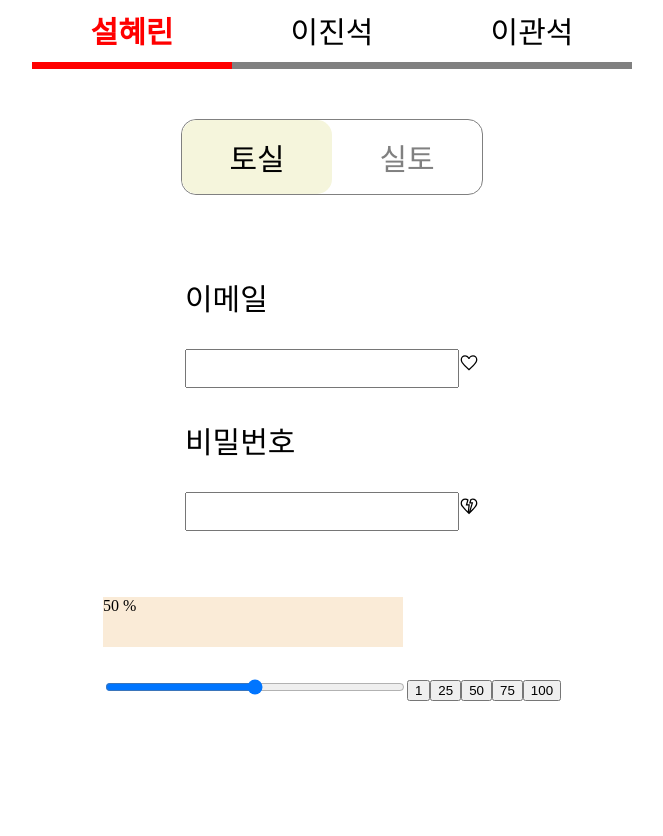
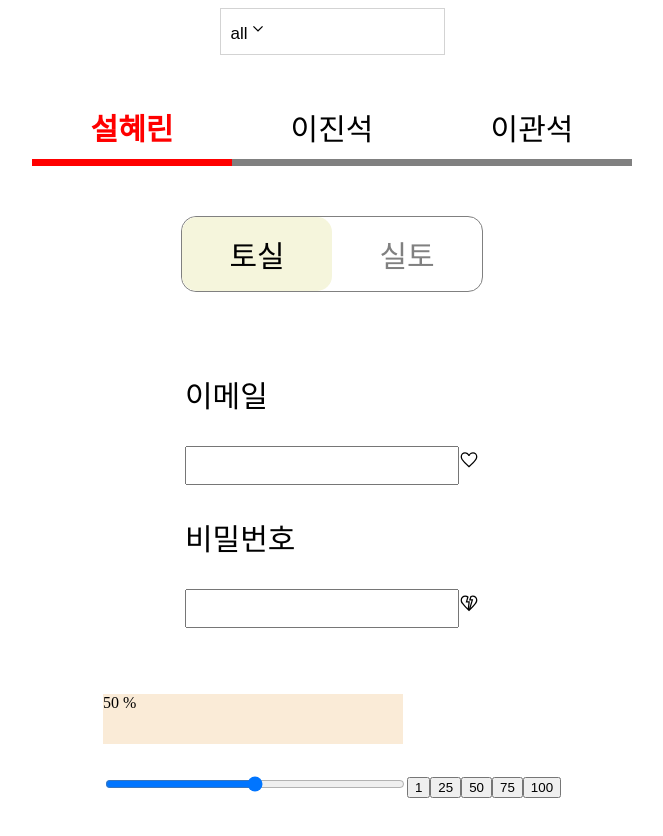
Before and after one commit to seolhyelin/web_fundemental_react, a React (Create React App) app: page / in a window 1280 px wide. Shown: the top 836 px of the page, without its empty margins (308-971 px from the left). Before the commit the page ends 800 px from the top, so only its background shows below. Built offline with nearby package versions, Linux system fonts and the light colour scheme.

Commit message:
Feat: 드롭다운 기능 구현 중

```diff
--- a/src/App.tsx
+++ b/src/App.tsx
@@ -1,4 +1,5 @@
 import GlobalComponent from 'components/GlobalComponent'
+import Dropdown from 'components/Dropdown'
 import Input from 'components/Input'
 import Slider from 'components/Slider'
 import Tab from './components/Tab'
@@ -6,6 +7,7 @@ import Toggle from './components/Toggle'
 
 const App = () => {
   const ComponentArray = [
+    <Dropdown key="dropdown" />,
     <Tab title="Tab" key="tab" />,
     <Toggle key="toggle" />,
     <Input key="input" />,
--- /dev/null
+++ b/src/components/Dropdown.tsx
@@ -0,0 +1,81 @@
+import { ArrowDown } from 'images'
+import React, { useState, MouseEvent } from 'react'
+import styled from 'styled-components'
+
+const Dropdown = () => {
+  const wordArray = ['설혜린', '이진석', '이관석', '설토실', '한우석', '토실이', '설레임', '한그루', '토레타']
+  const [isOpen, setIsOpen] = useState(false)
+  const [currentWord, setCurrentWord] = useState<string | number>()
+
+  const handleDropDown = () => {
+    setIsOpen(!isOpen)
+  }
+
+  const choiceCurrentWord = (e: MouseEvent<HTMLLIElement>) => {
+    // setCurrentWord(e.currentTarget.id)
+  }
+
+  return (
+    <DropdownContainer>
+      <KeywordButton onClick={handleDropDown}>
+        all
+        <ArrowDown />
+      </KeywordButton>
+
+      {isOpen && (
+        <DropBoxWrapper>
+          <SearchInput placeholder="search" />
+          <ResultBox>
+            {wordArray.map((word, index) => {
+              return (
+                <li onClick={choiceCurrentWord} role="presentation" key={index}>
+                  {word}
+                </li>
+              )
+            })}
+          </ResultBox>
+        </DropBoxWrapper>
+      )}
+    </DropdownContainer>
+  )
+}
+
+const DropdownContainer = styled.div``
+const KeywordButton = styled.button`
+  width: 225px;
+  padding: 10px;
+  border: 1px solid lightgray;
+  background-color: #fff;
+  font-size: 17px;
+  text-align: left;
+  cursor: pointer;
+`
+const DropBoxWrapper = styled.div``
+const SearchInput = styled.input`
+  width: 200px;
+  padding: 10px;
+  font-size: 17px;
+  border: 1px solid lightgray;
+
+  &:focus {
+    outline: none;
+  }
+`
+const ResultBox = styled.ul`
+  width: 200px;
+  padding: 10px;
+  border: 1px solid lightgray;
+  background-color: #fff;
+  font-size: 17px;
+
+  li {
+    list-style: none;
+    margin-bottom: 5px;
+
+    :last-child {
+      margin-bottom: 0;
+    }
+  }
+`
+
+export default Dropdown
--- a/src/images/index.js
+++ b/src/images/index.js
@@ -1,2 +1,4 @@
 export { ReactComponent as Heart } from './heart.svg'
 export { ReactComponent as Broken } from './broken.svg'
+export { ReactComponent as ArrowUp } from './arrowUp.svg'
+export { ReactComponent as ArrowDown } from './arrowDown.svg'
```
Also changed, not shown: src/images/arrowDown.svg (added), src/images/arrowUp.svg (added).
